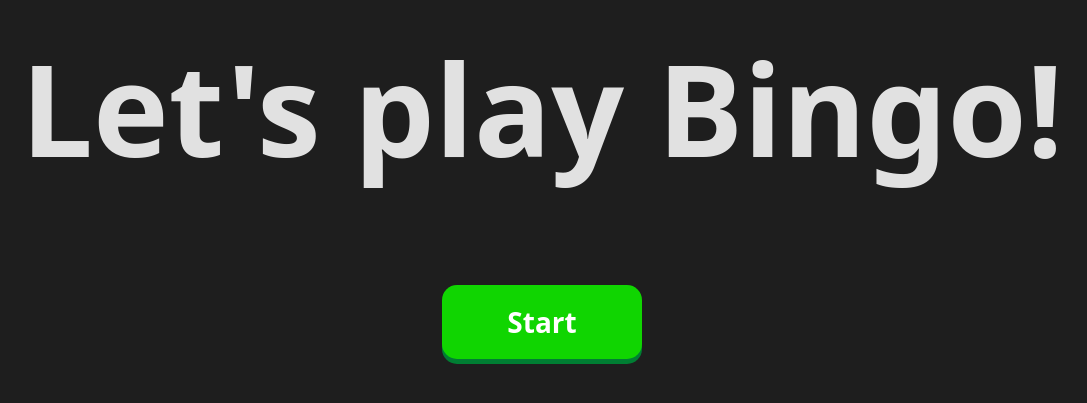
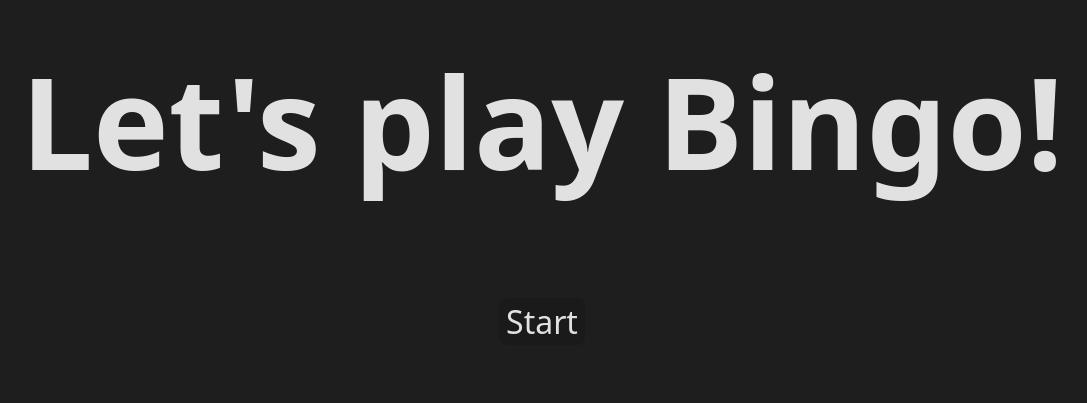
Before and after one commit to AugustDaniel/Bingo-App, a React (Vite) app: page / in a window 1280 px wide. Shown: the part 255-658 px from the top of the page, without its empty margins (98-1185 px from the left). Built offline with nearby package versions, Linux system fonts and the light colour scheme.

Commit message:
removed app component and added more routes for game

```diff
--- a/src/App.css
+++ /dev/null
@@ -1,7 +0,0 @@
-#root {
-  max-width: 1280px;
-  margin: 0 auto;
-  padding: 2rem;
-  text-align: center;
-  min-height: 100%;
-}
--- a/src/App.jsx
+++ /dev/null
@@ -1,18 +0,0 @@
-import {useState} from 'react'
-import './App.css'
-import StartScreen from "./components/StartScreen.jsx";
-import GameScreen from "./components/GameScreen.jsx";
-
-function App() {
-    const [pressed, setPressed] = useState(false)
-
-    return (
-        <>
-            {pressed ?
-                <GameScreen></GameScreen> :
-                <StartScreen setPressed={setPressed}></StartScreen>}
-        </>
-    )
-}
-
-export default App
--- a/src/components/StartScreen.jsx
+++ /dev/null
@@ -1,20 +0,0 @@
-import { motion } from "motion/react"
-import './StartScreen.css'
-
-export default function StartScreen({setPressed}) {
-
-    return (
-        <>
-            <motion.section className={"start-section"}
-                initial={{opacity: 0}}
-                animate={{opacity: 1}}
-                transition={{duration: 1}}
-            >
-                <h1>Let's play Bingo!</h1>
-                <button onClick={() => setPressed(true)}>
-                    Start
-                </button>
-            </motion.section>
-        </>
-    )
-}
--- a/src/index.css
+++ b/src/index.css
@@ -8,6 +8,14 @@
   text-rendering: optimizeLegibility;
   -webkit-font-smoothing: antialiased;
   -moz-osx-font-smoothing: grayscale;
+}
+
+#root {
+  max-width: 1280px;
+  margin: 0 auto;
+  padding: 2rem;
+  text-align: center;
+  min-height: 100%;
 }
 
 body {
--- /dev/null
+++ b/src/routes/StartScreen/StartScreen.jsx
@@ -0,0 +1,21 @@
+import {Link} from "react-router-dom"
+import {motion} from "motion/react"
+import './StartScreen.module.css'
+
+export default function StartScreen() {
+
+    return (
+        <>
+            <motion.section className={"start-section"}
+                            initial={{opacity: 0}}
+                            animate={{opacity: 1}}
+                            transition={{duration: 1}}
+            >
+                <h1>Let's play Bingo!</h1>
+                <button>
+                    <Link to={'play'}>Start</Link>
+                </button>
+            </motion.section>
+        </>
+    )
+}
--- a/src/components/StartScreen.css
+++ b/src/routes/StartScreen/StartScreen.module.css
@@ -1,3 +1,7 @@
+a {
+    all: unset;
+}
+
 .start-section button {
     all: unset;
     display: inline-block;
```
Also changed, not shown: src/router.jsx (+7 -2 lines), src/routes/GameScreen/GameScreen.jsx (renamed from src/components/GameScreen.jsx, +7 -7 lines), src/routes/GameScreen/GameScreen.module.css (renamed from src/components/GameScreen.css).
